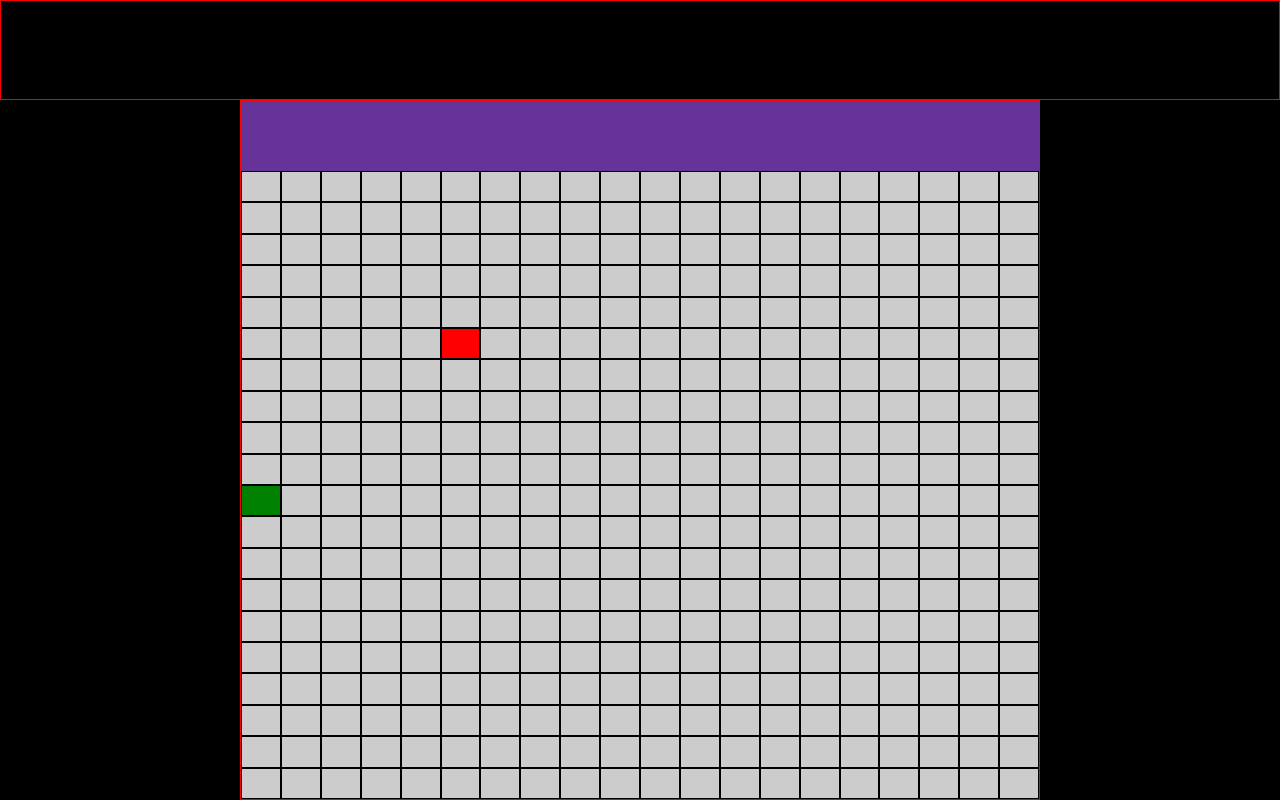
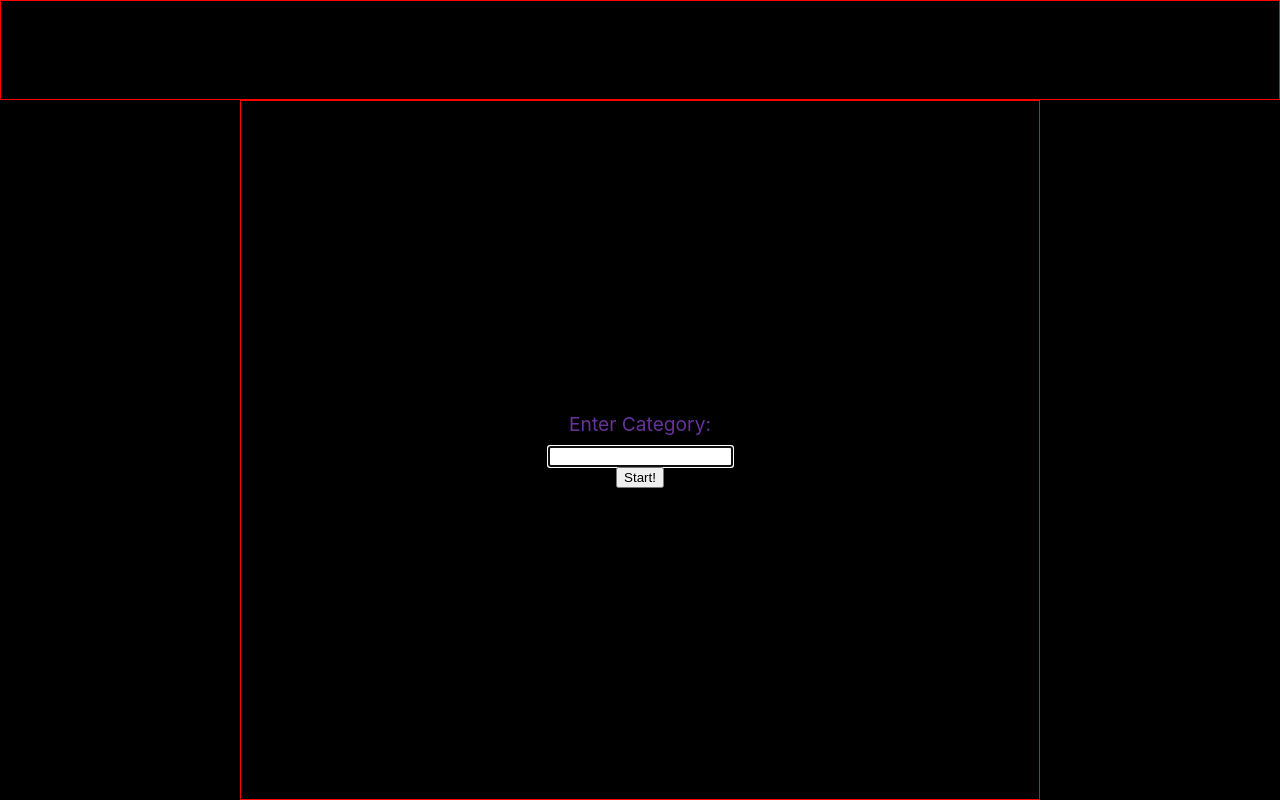
Before and after one commit to livechat/snake-team5, a React (Vite) app: page /textravaganza in a window 1280 px wide. Built offline with nearby package versions, Linux system fonts and the light colour scheme.

Commit message:
initial category stage

```diff
--- a/src/components/GameBoard.tsx
+++ b/src/components/GameBoard.tsx
@@ -7,9 +7,29 @@ const INITIAL_SNAKE_POSITION = [
 	{ x: GRID_SIZE / 2 + 1, y: GRID_SIZE / 2 },
 ]
 
+const GAME_STAGES = {
+	INITIAL: 'initial',
+	PLAYING: 'playing',
+	OVER: 'over',
+}
+
 const Wrapper = styled.div`
 	width: 100%;
 	height: 100%;
+`
+
+const CenteredContainer = styled.div`
+	display: flex;
+	flex-direction: column;
+	justify-content: center;
+	align-items: center;
+	height: 100%;
+`
+
+const InputLabel = styled.label`
+	font-size: 1.2em;
+	margin-bottom: 10px;
+	color: rebeccapurple;
 `
 
 const StyledHeader = styled.header`
@@ -56,6 +76,11 @@ const SnakeHead = styled.div`
 `
 
 const GameBoard = () => {
+	const [gameStage, setGameStage] = useState(GAME_STAGES.INITIAL)
+
+	const [words, setWords] = useState<string[]>([])
+	const [selectedWord, setSelectedWord] = useState<string>('')
+	const [category, setCategory] = useState('')
 	const [snakePosition, setSnakePosition] = useState(INITIAL_SNAKE_POSITION)
 	const [foodPosition, setFoodPosition] = useState({ x: 5, y: 5 })
 	const [direction, setDirection] = useState('left')
@@ -96,6 +121,7 @@ const GameBoard = () => {
 
 	const gameOver = () => {
 		console.log('Game Over')
+		setGameStage(GAME_STAGES.OVER)
 	}
 
 	const updateGame = () => {
@@ -160,8 +186,33 @@ const GameBoard = () => {
 		setFoodPosition({ x, y })
 	}
 
+	const fetchWords = async (category: string) => {
+		try {
+			const words = [
+				'cat',
+				'lion',
+				'tiger',
+				'giraffe',
+				'elephant',
+				'kangaroo',
+				'chimpanzee',
+				'rhinoceros',
+				'hippopotamus',
+				'salamander',
+			]
+
+			setWords(words)
+			setSelectedWord(words[0])
+
+			setGameStage(GAME_STAGES.PLAYING)
+		} catch (error) {
+			console.error(error)
+		}
+	}
+
 	useEffect(() => {
 		const interval = setInterval(() => {
+			if (gameStage !== GAME_STAGES.PLAYING) return
 			updateGame()
 		}, 500)
 		return () => clearInterval(interval)
@@ -174,8 +225,28 @@ const GameBoard = () => {
 
 	return (
 		<Wrapper>
-			<StyledHeader />
-			<Board>{renderBoard()}</Board>
+			{gameStage === GAME_STAGES.INITIAL ? (
+				<CenteredContainer>
+					<InputLabel>Enter Category:</InputLabel>
+					<input
+						autoFocus
+						type="text"
+						value={category}
+						onChange={(e) => setCategory(e.target.value)}
+						onKeyDown={(e) => {
+							if (e.key === 'Enter') {
+								fetchWords(category)
+							}
+						}}
+					/>
+					<button onClick={() => fetchWords(category)}>Start!</button>
+				</CenteredContainer>
+			) : (
+				<>
+					<StyledHeader>{selectedWord}</StyledHeader>
+					<Board>{renderBoard()}</Board>
+				</>
+			)}
 		</Wrapper>
 	)
 }
```
Also changed, not shown: 1 other file (tests, documents, lock files or other folders).
